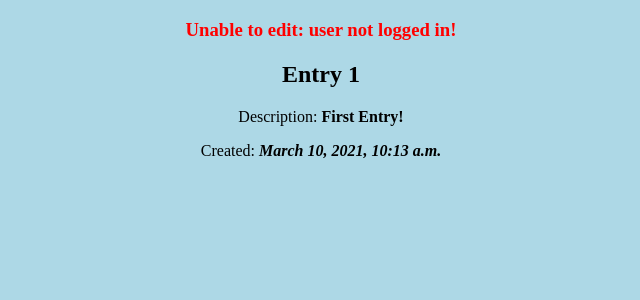
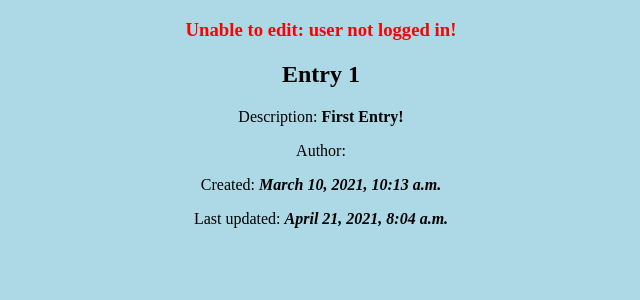
Before and after one commit to matthew-erdman/Final-Django, a Django app: page /1/edit/ in a window 1280 px wide. Shown: the top 300 px of the page, without its empty margins (319-959 px from the left). Run offline with Django 3.2, Linux system fonts and the light colour scheme; data comes from the database, SQL or seed files in the repository; both versions use the stored data as it was after the commit; parts of the project's set-up code (start-up, migrations or seed data) failed here and were passed over.

Commit message:
Committing before deleting migrations in an attempt to fix author field

```diff
--- a/mysite/wiki/models.py
+++ b/mysite/wiki/models.py
@@ -7,7 +7,9 @@
 class Entry(models.Model):
 	entry_title = models.CharField(max_length=100)
 	entry_text = models.CharField(max_length=5000)
-	entry_date = models.DateTimeField('date published')
+	entry_author = models.ForeignKey(User, on_delete=models.CASCADE)
+	entry_date = models.DateTimeField(auto_now_add=True)
+	entry_updated = models.DateTimeField(auto_now=True)
 	def __str__(self):
 		if len(self.entry_title) > 28:
 			return self.entry_title[:25] + '...'
--- a/mysite/wiki/templates/wiki/edit.html
+++ b/mysite/wiki/templates/wiki/edit.html
@@ -25,7 +25,9 @@
 
 		<h2>{{ entry.entry_title }}</h2>
 		<p>Description: <b>{{ entry.entry_text }}</b></p>
+		<p>Author: <b>{{ entry.entry_author }}</b></p>
 		<p>Created: <b><i>{{ entry.entry_date }}</b></i></p>
+		<p>Last updated: <b><i>{{ entry.entry_updated }}</b></i></p>
 
     {% if loggedIn %}
       <h4>Editing as: {{user}}</h4>
--- a/mysite/wiki/views.py
+++ b/mysite/wiki/views.py
@@ -1,4 +1,5 @@
 from django.shortcuts import get_object_or_404, render
+from django.utils import timezone
 from django.http import HttpResponse
 from django.contrib.auth.models import User
 from django.contrib.auth import authenticate, login, logout
@@ -35,10 +36,10 @@
     loggedIn = request.user.is_authenticated
     entry = get_object_or_404(Entry, pk=post_id)
     if request.method == 'POST' and request.user.is_authenticated:
-        if 'editTitle' in request.POST.keys(): #and strip(request.POST['editTitle']):
+        if 'editTitle' in request.POST.keys():
             entry.entry_title = request.POST['editTitle']
             entry.save()
-        elif 'editText' in request.POST.keys(): #and strip(request.POST['editText']):
+        elif 'editText' in request.POST.keys():
             entry.entry_text = request.POST['editText']
             entry.save()
 
```
Also changed, not shown: mysite/db.sqlite3, mysite/wiki/migrations/0003_auto_20210421_0103.py (added), mysite/wiki/migrations/0004_entry_entry_author.py (added), mysite/wiki/migrations/0005_remove_entry_entry_author.py (added), mysite/wiki/migrations/0006_entry_entry_author.py (added), mysite/wiki/migrations/0007_auto_20210421_0124.py (added).
